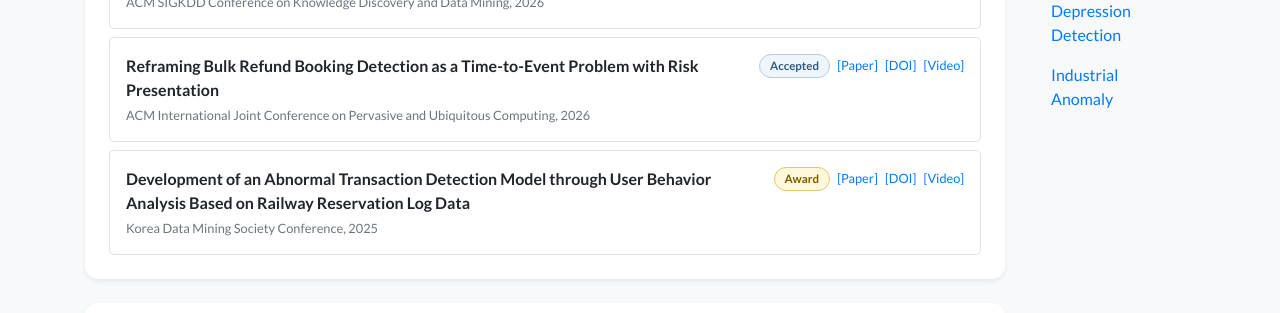
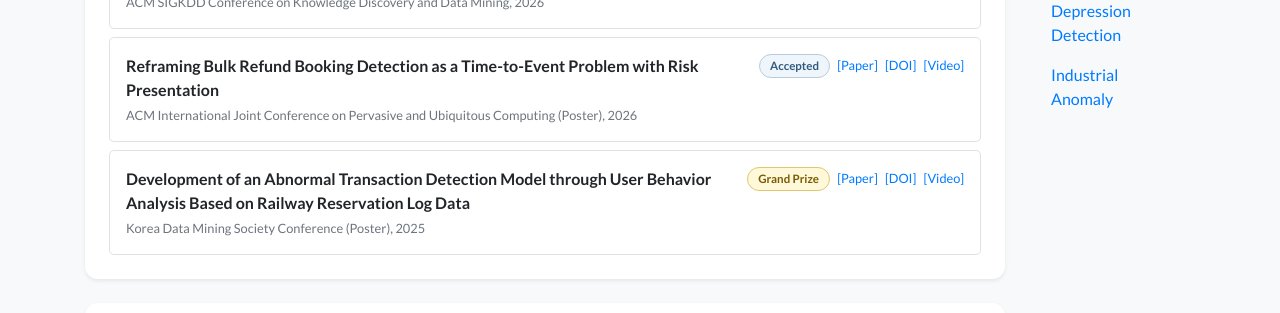
Before and after one commit to seungyoungg/academic-homepage-test, a Jekyll site: the page built from research.html, in a window 1280 px wide and 900 px high, scrolled down 958 px. Shown: the part 153-466 px from the top of the window. Built offline with Jekyll 4.4.1, drawn with Linux system fonts in a browser that asks for light colours; nearby versions of some CDN libraries; a style sheet for code colours, icons or effects is not loaded.

Commit message:
Update research.html

```diff
--- a/research.html
+++ b/research.html
@@ -264,7 +264,7 @@ body_attr: >-
 
                               <p class="small text-muted mb-0">
                                   ACM International Joint Conference on Pervasive
-                                  and Ubiquitous Computing, 2026
+                                  and Ubiquitous Computing (Poster), 2026
                               </p>
                           </div>
 
@@ -351,7 +351,7 @@ body_attr: >-
                               </p>
 
                               <p class="small text-muted mb-0">
-                                  Korea Data Mining Society Conference, 2025
+                                  Korea Data Mining Society Conference (Poster), 2025
                               </p>
                           </div>
 
@@ -372,7 +372,7 @@ body_attr: >-
                                       white-space: nowrap;
                                   "
                               >
-                                  Award
+                                  Grand Prize
                               </span>
 
                               {% if kdms_paper_url != blank %}
```
